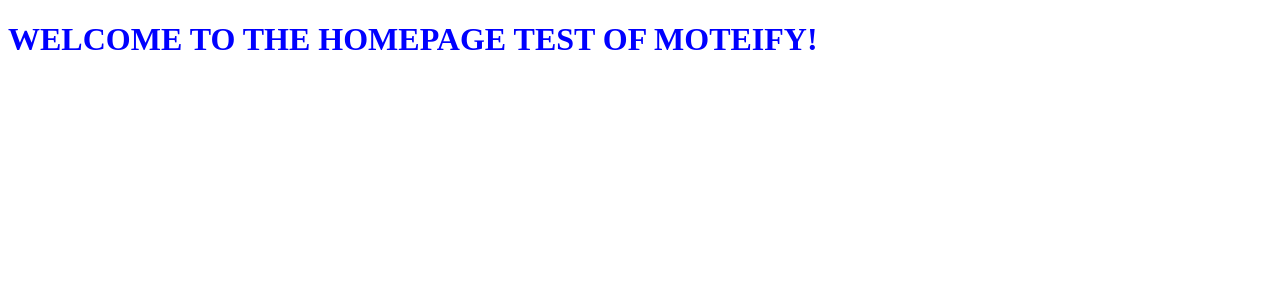
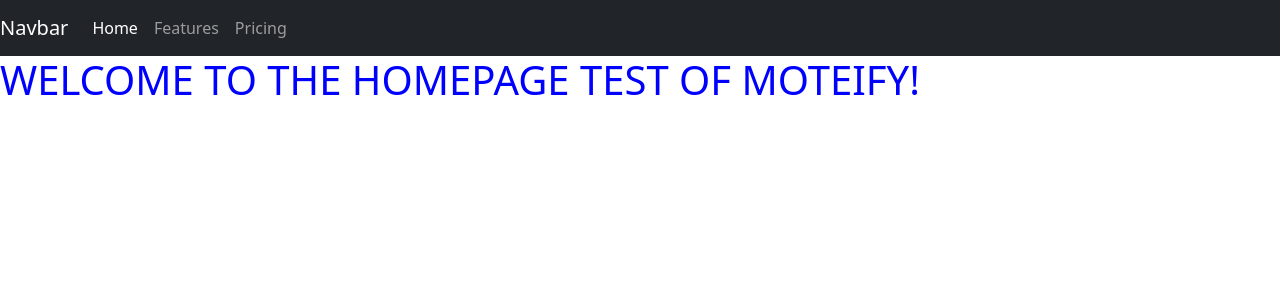
Before and after one commit to CianThornhill/Moteify, a Django app: page / in a window 1280 px wide. Shown: the top 300 px of the page. Run offline with Django 4.2, Linux system fonts and the light colour scheme; some libraries are stand-ins or nearby versions.

Commit message:
Create base.html and extend structure. Add Bootstrap dependencies and import base navbar to header.html

```diff
--- a/home/templates/home/index.html
+++ b/home/templates/home/index.html
@@ -1,14 +1 @@
-<!DOCTYPE html>
-<html lang="en">
-<head>
-    <meta charset="UTF-8">
-    <meta name="viewport" content="width=device-width, initial-scale=1.0">
-    <link rel="stylesheet" href="/static/css/style.css">
-    <title>Document</title>
-</head>
-<body>
-
-    <h1>WELCOME TO THE HOMEPAGE TEST OF MOTEIFY!</h1>
-
-</body>
-</html>
+{% extends 'base.html' %}
--- a/home/urls.py
+++ b/home/urls.py
@@ -4,5 +4,5 @@ from . import views
 app_name = 'home'
 
 urlpatterns = [
-    path('', views.Home, name='homepage'),
+    path('', views.Index, name='homepage'),
 ]
--- a/home/views.py
+++ b/home/views.py
@@ -2,6 +2,6 @@ from django.shortcuts import render, get_object_or_404
 
 # Create your views here.
 
-def Home(request):
+def Index(request):
 
     return render(request, 'home/index.html')
--- /dev/null
+++ b/templates/base.html
@@ -0,0 +1,29 @@
+{% load static %}
+
+<!DOCTYPE html>
+<html lang="en">
+<head>
+    <meta charset="UTF-8">
+    <meta name="viewport" content="width=device-width, initial-scale=1.0">
+
+    <!-- Custom CSS Styling-->
+    <link rel="stylesheet" href="/static/css/style.css">
+
+    <!-- Bootstrap CSS Styling-->
+    {% block extra_css %}
+    <link rel="stylesheet" href="https://cdnjs.cloudflare.com/ajax/libs/bootstrap/5.3.2/css/bootstrap.min.css" integrity="sha512-b2QcS5SsA8tZodcDtGRELiGv5SaKSk1vDHDaQRda0htPYWZ6046lr3kJ5bAAQdpV2mmA/4v0wQF9MyU6/pDIAg==" crossorigin="anonymous" referrerpolicy="no-referrer" />
+    <link rel="stylesheet" href="/static/css/base.css">
+    {% endblock %}
+
+    {% block onload_js %}
+    <script src="https://cdnjs.cloudflare.com/ajax/libs/bootstrap/5.3.2/js/bootstrap.min.js" integrity="sha512-WW8/jxkELe2CAiE4LvQfwm1rajOS8PHasCCx+knHG0gBHt8EXxS6T6tJRTGuDQVnluuAvMxWF4j8SNFDKceLFg==" crossorigin="anonymous" referrerpolicy="no-referrer"></script>
+    {% endblock %}
+
+    <title>Moteify - {% block title %}{% endblock %}</title>
+</head>
+<body>
+    {% include 'includes/header.html' %}
+
+    <h1>WELCOME TO THE HOMEPAGE TEST OF MOTEIFY!</h1>
+</body>
+</html>
--- /dev/null
+++ b/templates/includes/header.html
@@ -0,0 +1,19 @@
+<nav class="navbar navbar-expand-lg navbar-dark bg-dark">
+    <a class="navbar-brand" href="#">Navbar</a>
+    <button class="navbar-toggler" type="button" data-toggle="collapse" data-target="#navbarNav" aria-controls="navbarNav" aria-expanded="false" aria-label="Toggle navigation">
+      <span class="navbar-toggler-icon"></span>
+    </button>
+    <div class="collapse navbar-collapse" id="navbarNav">
+      <ul class="navbar-nav">
+        <li class="nav-item">
+          <a class="nav-link active" href="#">Home</a>
+        </li>
+        <li class="nav-item">
+          <a class="nav-link" href="#">Features</a>
+        </li>
+        <li class="nav-item">
+          <a class="nav-link" href="#">Pricing</a>
+        </li>
+      </ul>
+    </div>
+  </nav>
```
Also changed, not shown: static/css/base.css (renamed from static/css/style.css), templates/basic.html (deleted).
